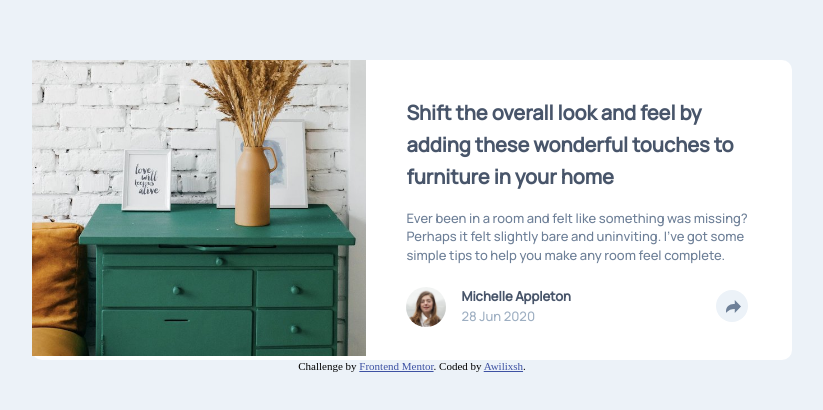
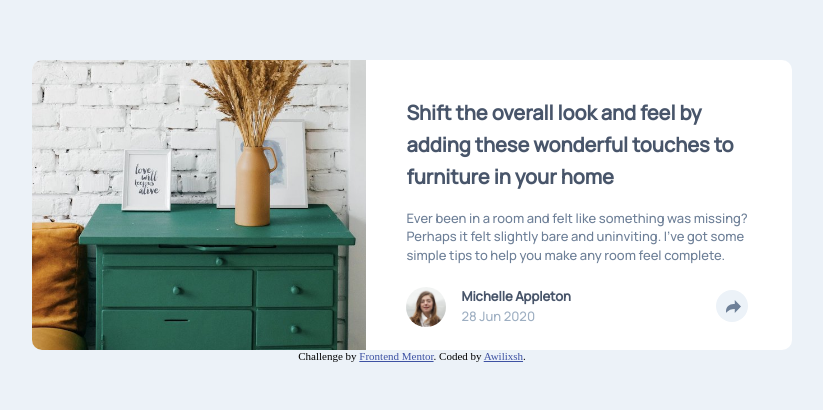
Before and after one commit to Awilixsh/Article-Preview-Component---Frontend-Mentor, a plain HTML site: page index.html in a window 1280 px wide. Shown: the part 180-590 px from the top of the page, without its empty margins (228-1051 px from the left). Drawn offline with Linux system fonts and the light colour scheme.

Commit message:
Fixed border-radius of image

```diff
--- a/index.html
+++ b/index.html
@@ -169,10 +169,11 @@
 			main{
 				width: 760px;
 				grid-template-columns: 44% 56%;
-				height: 300px;
+				height: 290px;
 			}
 			#img_section{
 				overflow: hidden;
+				border-radius: 10px 0px 0px 10px;
 				grid-column: 1/2;
 			}
 			#under-section{
@@ -257,7 +258,6 @@
 				</section>
 			</section>
 		</main>
-
 	  <div class="attribution">
 		Challenge by <a href="https://www.frontendmentor.io?ref=challenge" target="_blank">Frontend Mentor</a>.
 		Coded by <a href="#">Awilixsh</a>.
```
